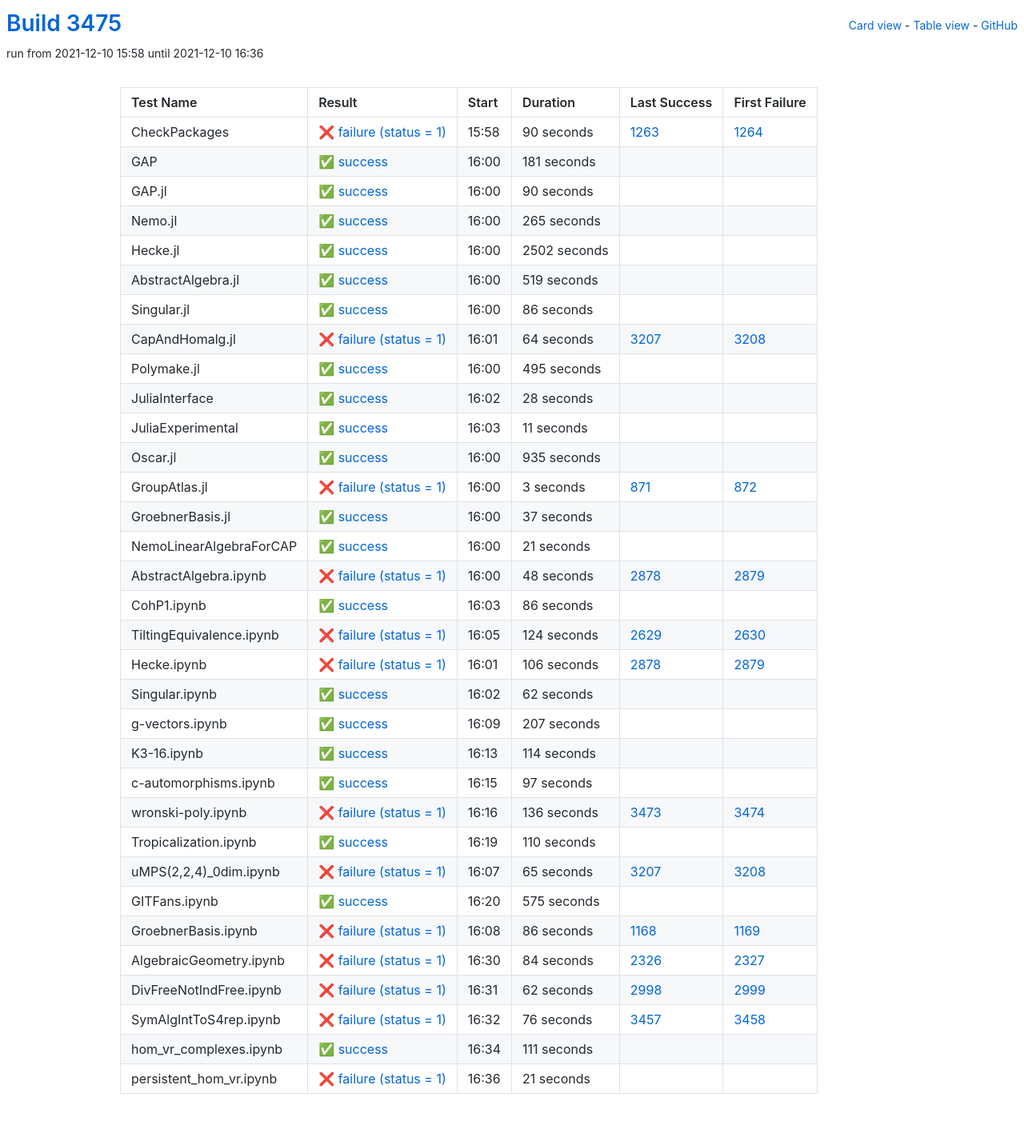
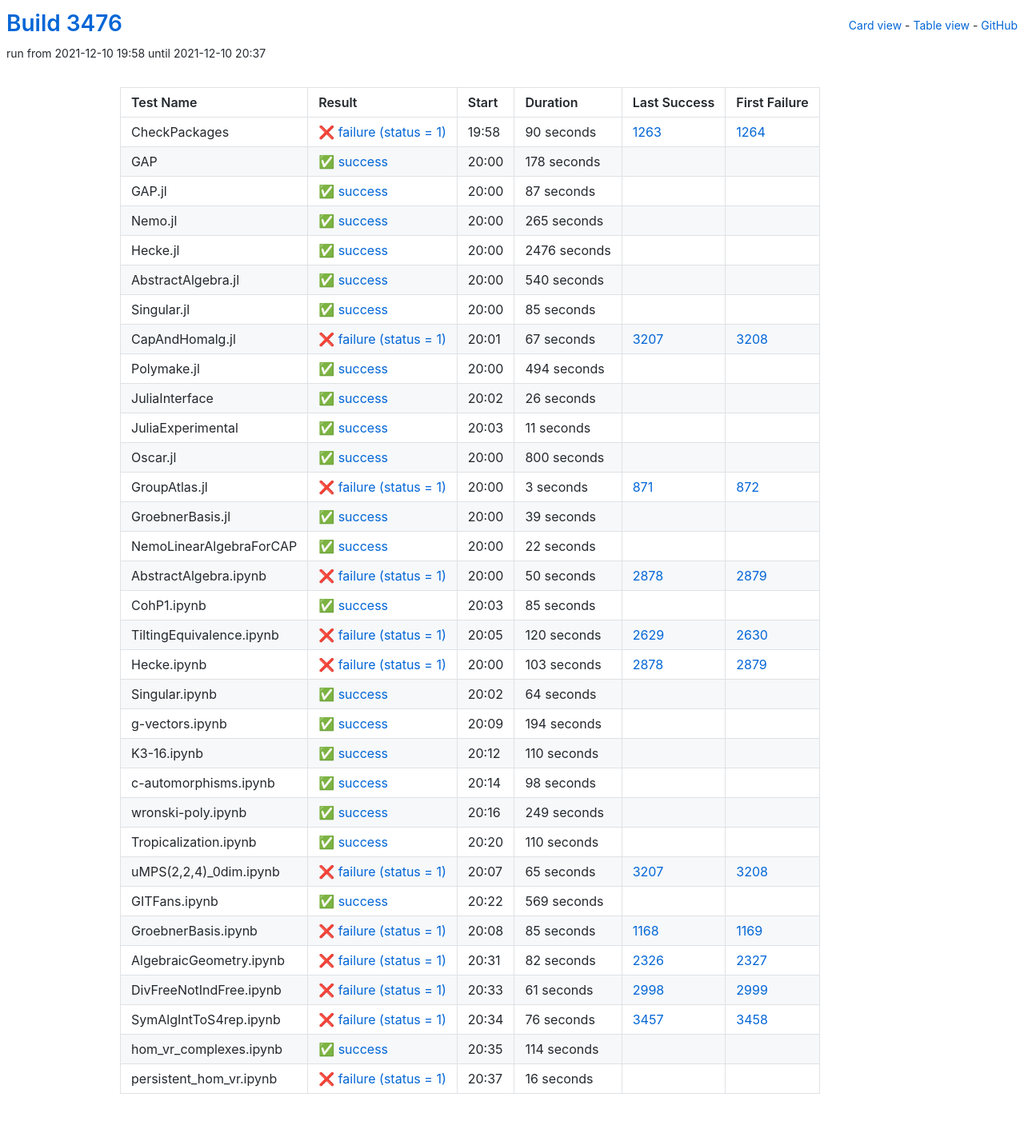
Before and after one commit to oscar-system/oscar-ci-status-stable, a Jekyll site: the page built from table.html, in a window 1280 px wide. Shown: the whole page at 80% size. Built offline with Jekyll 4.4.1, drawn with Linux system fonts in a browser that asks for light colours.

Commit message:
Build #3476

```diff
--- a/_data/ci.yml
+++ b/_data/ci.yml
@@ -1,6 +1,6 @@
 ---
-build: 3475
-build_url: https://oscarci.mathematik.uni-kl.de/job/oscar-stable/3475/
+build: 3476
+build_url: https://oscarci.mathematik.uni-kl.de/job/oscar-stable/3476/
 job: oscar-stable
 organization: oscar-system
 repo: oscar-ci-status-stable
@@ -8,8 +8,8 @@ repourl: https://github.com/oscar-system/oscar-ci-status-stable
 tests:
 - name: CheckPackages
   id: checkpackages
-  log: https://oscarci.mathematik.uni-kl.de/job/oscar-stable/3475/artifact/logs/build-3475/CheckPackages.log
-  start: 2021-12-10 15:58
+  log: https://oscarci.mathematik.uni-kl.de/job/oscar-stable/3476/artifact/logs/build-3476/CheckPackages.log
+  start: 2021-12-10 19:58
   success: false
   exitcode: 1
   status: failure
@@ -20,32 +20,32 @@ tests:
   first_failure_url: https://oscarci.mathematik.uni-kl.de/job/oscar-stable/1264/
 - name: GAP
   id: gap
-  log: https://oscarci.mathematik.uni-kl.de/job/oscar-stable/3475/artifact/logs/build-3475/GAP.log
-  start: 2021-12-10 16:00
+  log: https://oscarci.mathematik.uni-kl.de/job/oscar-stable/3476/artifact/logs/build-3476/GAP.log
+  start: 2021-12-10 20:00
   success: true
   exitcode: 0
   status: success
-  duration: 181
+  duration: 178
   last_success: false
   last_success_url:
   first_failure: false
   first_failure_url:
 - name: GAP.jl
   id: gap-jl
-  log: https://oscarci.mathematik.uni-kl.de/job/oscar-stable/3475/artifact/logs/build-3475/GAP.jl.log
-  start: 2021-12-10 16:00
+  log: https://oscarci.mathematik.uni-kl.de/job/oscar-stable/3476/artifact/logs/build-3476/GAP.jl.log
+  start: 2021-12-10 20:00
   success: true
   exitcode: 0
   status: success
-  duration: 90
+  duration: 87
   last_success: false
   last_success_url:
   first_failure: false
   first_failure_url:
 - name: Nemo.jl
   id: nemo-jl
-  log: https://oscarci.mathematik.uni-kl.de/job/oscar-stable/3475/artifact/logs/build-3475/Nemo.jl.log
-  start: 2021-12-10 16:00
+  log: https://oscarci.mathematik.uni-kl.de/job/oscar-stable/3476/artifact/logs/build-3476/Nemo.jl.log
+  start: 2021-12-10 20:00
   success: true
   exitcode: 0
   status: success
@@ -56,80 +56,80 @@ tests:
   first_failure_url:
 - name: Hecke.jl
   id: hecke-jl
-  log: https://oscarci.mathematik.uni-kl.de/job/oscar-stable/3475/artifact/logs/build-3475/Hecke.jl.log
-  start: 2021-12-10 16:00
+  log: https://oscarci.mathematik.uni-kl.de/job/oscar-stable/3476/artifact/logs/build-3476/Hecke.jl.log
+  start: 2021-12-10 20:00
   success: true
   exitcode: 0
   status: success
-  duration: 2502
+  duration: 2476
   last_success: false
   last_success_url:
   first_failure: false
   first_failure_url:
 - name: AbstractAlgebra.jl
   id: abstractalgebra-jl
-  log: https://oscarci.mathematik.uni-kl.de/job/oscar-stable/3475/artifact/logs/build-3475/AbstractAlgebra.jl.log
-  start: 2021-12-10 16:00
+  log: https://oscarci.mathematik.uni-kl.de/job/oscar-stable/3476/artifact/logs/build-3476/AbstractAlgebra.jl.log
+  start: 2021-12-10 20:00
   success: true
   exitcode: 0
   status: success
-  duration: 519
+  duration: 540
   last_success: false
   last_success_url:
   first_failure: false
   first_failure_url:
 - name: Singular.jl
   id: singular-jl
-  log: https://oscarci.mathematik.uni-kl.de/job/oscar-stable/3475/artifact/logs/build-3475/Singular.jl.log
-  start: 2021-12-10 16:00
+  log: https://oscarci.mathematik.uni-kl.de/job/oscar-stable/3476/artifact/logs/build-3476/Singular.jl.log
+  start: 2021-12-10 20:00
   success: true
   exitcode: 0
   status: success
-  duration: 86
+  duration: 85
   last_success: false
   last_success_url:
   first_failure: false
   first_failure_url:
 - name: CapAndHomalg.jl
   id: capandhomalg-jl
-  log: https://oscarci.mathematik.uni-kl.de/job/oscar-stable/3475/artifact/logs/build-3475/CapAndHomalg.jl.log
-  start: 2021-12-10 16:01
+  log: https://oscarci.mathematik.uni-kl.de/job/oscar-stable/3476/artifact/logs/build-3476/CapAndHomalg.jl.log
+  start: 2021-12-10 20:01
   success: false
   exitcode: 1
   status: failure
-  duration: 64
+  duration: 67
   last_success: 3207
   last_success_url: https://oscarci.mathematik.uni-kl.de/job/oscar-stable/3207/
   first_failure: 3208
   first_failure_url: https://oscarci.mathematik.uni-kl.de/job/oscar-stable/3208/
 - name: Polymake.jl
   id: polymake-jl
-  log: https://oscarci.mathematik.uni-kl.de/job/oscar-stable/3475/artifact/logs/build-3475/Polymake.jl.log
-  start: 2021-12-10 16:00
+  log: https://oscarci.mathematik.uni-kl.de/job/oscar-stable/3476/artifact/logs/build-3476/Polymake.jl.log
+  start: 2021-12-10 20:00
   success: true
   exitcode: 0
   status: success
-  duration: 495
+  duration: 494
   last_success: false
   last_success_url:
   first_failure: false
   first_failure_url:
 - name: JuliaInterface
   id: juliainterface
-  log: https://oscarci.mathematik.uni-kl.de/job/oscar-stable/3475/artifact/logs/build-3475/JuliaInterface.log
-  start: 2021-12-10 16:02
+  log: https://oscarci.mathematik.uni-kl.de/job/oscar-stable/3476/artifact/logs/build-3476/JuliaInterface.log
+  start: 2021-12-10 20:02
   success: true
   exitcode: 0
   status: success
-  duration: 28
+  duration: 26
   last_success: false
   last_success_url:
   first_failure: false
   first_failure_url:
 - name: JuliaExperimental
   id: juliaexperimental
-  log: https://oscarci.mathematik.uni-kl.de/job/oscar-stable/3475/artifact/logs/build-3475/JuliaExperimental.log
-  start: 2021-12-10 16:03
+  log: https://oscarci.mathematik.uni-kl.de/job/oscar-stable/3476/artifact/logs/build-3476/JuliaExperimental.log
+  start: 2021-12-10 20:03
   success: true
   exitcode: 0
   status: success
@@ -140,20 +140,20 @@ tests:
   first_failure_url:
 - name: Oscar.jl
   id: oscar-jl
-  log: https://oscarci.mathematik.uni-kl.de/job/oscar-stable/3475/artifact/logs/build-3475/Oscar.jl.log
-  start: 2021-12-10 16:00
+  log: https://oscarci.mathematik.uni-kl.de/job/oscar-stable/3476/artifact/logs/build-3476/Oscar.jl.log
+  start: 2021-12-10 20:00
   success: true
   exitcode: 0
   status: success
-  duration: 935
+  duration: 800
   last_success: false
   last_success_url:
   first_failure: false
   first_failure_url:
 - name: GroupAtlas.jl
   id: groupatlas-jl
-  log: https://oscarci.mathematik.uni-kl.de/job/oscar-stable/3475/artifact/logs/build-3475/GroupAtlas.jl.log
-  start: 2021-12-10 16:00
+  log: https://oscarci.mathematik.uni-kl.de/job/oscar-stable/3476/artifact/logs/build-3476/GroupAtlas.jl.log
+  start: 2021-12-10 20:00
   success: false
   exitcode: 1
   status: failure
@@ -164,140 +164,140 @@ tests:
   first_failure_url: https://oscarci.mathematik.uni-kl.de/job/oscar-stable/872/
 - name: GroebnerBasis.jl
   id: groebnerbasis-jl
-  log: https://oscarci.mathematik.uni-kl.de/job/oscar-stable/3475/artifact/logs/build-3475/GroebnerBasis.jl.log
-  start: 2021-12-10 16:00
+  log: https://oscarci.mathematik.uni-kl.de/job/oscar-stable/3476/artifact/logs/build-3476/GroebnerBasis.jl.log
+  start: 2021-12-10 20:00
   success: true
   exitcode: 0
   status: success
-  duration: 37
+  duration: 39
   last_success: false
   last_success_url:
   first_failure: false
   first_failure_url:
 - name: NemoLinearAlgebraForCAP
   id: nemolinearalgebraforcap
-  log: https://oscarci.mathematik.uni-kl.de/job/oscar-stable/3475/artifact/logs/build-3475/NemoLinearAlgebraForCAP.log
-  start: 2021-12-10 16:00
+  log: https://oscarci.mathematik.uni-kl.de/job/oscar-stable/3476/artifact/logs/build-3476/NemoLinearAlgebraForCAP.log
+  start: 2021-12-10 20:00
   success: true
   exitcode: 0
   status: success
-  duration: 21
+  duration: 22
   last_success: false
   last_success_url:
   first_failure: false
   first_failure_url:
 - name: AbstractAlgebra.ipynb
   id: abstractalgebra-ipynb
-  log: https://oscarci.mathematik.uni-kl.de/job/oscar-stable/3475/artifact/logs/build-3475/AbstractAlgebra.ipynb.log
-  start: 2021-12-10 16:00
+  log: https://oscarci.mathematik.uni-kl.de/job/oscar-stable/3476/artifact/logs/build-3476/AbstractAlgebra.ipynb.log
+  start: 2021-12-10 20:00
   success: false
   exitcode: 1
   status: failure
-  duration: 48
+  duration: 50
   last_success: 2878
   last_success_url: https://oscarci.mathematik.uni-kl.de/job/oscar-stable/2878/
   first_failure: 2879
   first_failure_url: https://oscarci.mathematik.uni-kl.de/job/oscar-stable/2879/
 - name: CohP1.ipynb
   id: cohp1-ipynb
-  log: https://oscarci.mathematik.uni-kl.de/job/oscar-stable/3475/artifact/logs/build-3475/CohP1.ipynb.log
-  start: 2021-12-10 16:03
+  log: https://oscarci.mathematik.uni-kl.de/job/oscar-stable/3476/artifact/logs/build-3476/CohP1.ipynb.log
+  start: 2021-12-10 20:03
   success: true
   exitcode: 0
   status: success
-  duration: 86
+  duration: 85
   last_success: false
   last_success_url:
   first_failure: false
   first_failure_url:
 - name: TiltingEquivalence.ipynb
   id: tiltingequivalence-ipynb
-  log: https://oscarci.mathematik.uni-kl.de/job/oscar-stable/3475/artifact/logs/build-3475/TiltingEquivalence.ipynb.log
-  start: 2021-12-10 16:05
+  log: https://oscarci.mathematik.uni-kl.de/job/oscar-stable/3476/artifact/logs/build-3476/TiltingEquivalence.ipynb.log
+  start: 2021-12-10 20:05
   success: false
   exitcode: 1
   status: failure
-  duration: 124
+  duration: 120
   last_success: 2629
   last_success_url: https://oscarci.mathematik.uni-kl.de/job/oscar-stable/2629/
   first_failure: 2630
   first_failure_url: https://oscarci.mathematik.uni-kl.de/job/oscar-stable/2630/
 - name: Hecke.ipynb
   id: hecke-ipynb
-  log: https://oscarci.mathematik.uni-kl.de/job/oscar-stable/3475/artifact/logs/build-3475/Hecke.ipynb.log
-  start: 2021-12-10 16:01
+  log: https://oscarci.mathematik.uni-kl.de/job/oscar-stable/3476/artifact/logs/build-3476/Hecke.ipynb.log
+  start: 2021-12-10 20:00
   success: false
   exitcode: 1
   status: failure
-  duration: 106
+  duration: 103
   last_success: 2878
   last_success_url: https://oscarci.mathematik.uni-kl.de/job/oscar-stable/2878/
   first_failure: 2879
   first_failure_url: https://oscarci.mathematik.uni-kl.de/job/oscar-stable/2879/
 - name: Singular.ipynb
   id: singular-ipynb
-  log: https://oscarci.mathematik.uni-kl.de/job/oscar-stable/3475/artifact/logs/build-3475/Singular.ipynb.log
-  start: 2021-12-10 16:02
+  log: https://oscarci.mathematik.uni-kl.de/job/oscar-stable/3476/artifact/logs/build-3476/Singular.ipynb.log
+  start: 2021-12-10 20:02
   success: true
   exitcode: 0
   status: success
-  duration: 62
+  duration: 64
   last_success: false
   last_success_url:
   first_failure: false
   first_failure_url:
 - name: g-vectors.ipynb
   id: g-vectors-ipynb
-  log: https://oscarci.mathematik.uni-kl.de/job/oscar-stable/3475/artifact/logs/build-3475/g-vectors.ipynb.log
-  start: 2021-12-10 16:09
+  log: https://oscarci.mathematik.uni-kl.de/job/oscar-stable/3476/artifact/logs/build-3476/g-vectors.ipynb.log
+  start: 2021-12-10 20:09
   success: true
   exitcode: 0
   status: success
-  duration: 207
+  duration: 194
   last_success: false
   last_success_url:
   first_failure: false
   first_failure_url:
 - name: K3-16.ipynb
   id: k3-16-ipynb
-  log: https://oscarci.mathematik.uni-kl.de/job/oscar-stable/3475/artifact/logs/build-3475/K3-16.ipynb.log
-  start: 2021-12-10 16:13
+  log: https://oscarci.mathematik.uni-kl.de/job/oscar-stable/3476/artifact/logs/build-3476/K3-16.ipynb.log
+  start: 2021-12-10 20:12
   success: true
   exitcode: 0
   status: success
-  duration: 114
+  duration: 110
   last_success: false
   last_success_url:
   first_failure: false
   first_failure_url:
 - name: c-automorphisms.ipynb
   id: c-automorphisms-ipynb
-  log: https://oscarci.mathematik.uni-kl.de/job/oscar-stable/3475/artifact/logs/build-3475/c-automorphisms.ipynb.log
-  start: 2021-12-10 16:15
+  log: https://oscarci.mathematik.uni-kl.de/job/oscar-stable/3476/artifact/logs/build-3476/c-automorphisms.ipynb.log
+  start: 2021-12-10 20:14
   success: true
   exitcode: 0
   status: success
-  duration: 97
+  duration: 98
   last_success: false
   last_success_url:
   first_failure: false
   first_failure_url:
 - name: wronski-poly.ipynb
   id: wronski-poly-ipynb
-  log: https://oscarci.mathematik.uni-kl.de/job/oscar-stable/3475/artifact/logs/build-3475/wronski-poly.ipynb.log
-  start: 2021-12-10 16:16
-  success: false
-  exitcode: 1
-  status: failure
-  duration: 136
-  last_success: 3473
-  last_success_url: https://oscarci.mathematik.uni-kl.de/job/oscar-stable/3473/
-  first_failure: 3474
-  first_failure_url: https://oscarci.mathematik.uni-kl.de/job/oscar-stable/3474/
+  log: https://oscarci.mathematik.uni-kl.de/job/oscar-stable/3476/artifact/logs/build-3476/wronski-poly.ipynb.log
+  start: 2021-12-10 20:16
+  success: true
+  exitcode: 0
+  status: success
+  duration: 249
+  last_success: false
+  last_success_url:
+  first_failure: false
+  first_failure_url:
 - name: Tropicalization.ipynb
   id: tropicalization-ipynb
-  log: https://oscarci.mathematik.uni-kl.de/job/oscar-stable/3475/artifact/logs/build-3475/Tropicalization.ipynb.log
-  start: 2021-12-10 16:19
+  log: https://oscarci.mathematik.uni-kl.de/job/oscar-stable/3476/artifact/logs/build-3476/Tropicalization.ipynb.log
+  start: 2021-12-10 20:20
   success: true
   exitcode: 0
   status: success
@@ -308,8 +308,8 @@ tests:
   first_failure_url:
 - name: uMPS(2,2,4)_0dim.ipynb
   id: umps-2-2-4-0dim-ipynb
-  log: https://oscarci.mathematik.uni-kl.de/job/oscar-stable/3475/artifact/logs/build-3475/uMPS-2-2-4-_0dim.ipynb.log
-  start: 2021-12-10 16:07
+  log: https://oscarci.mathematik.uni-kl.de/job/oscar-stable/3476/artifact/logs/build-3476/uMPS-2-2-4-_0dim.ipynb.log
+  start: 2021-12-10 20:07
   success: false
   exitcode: 1
   status: failure
@@ -320,56 +320,56 @@ tests:
   first_failure_url: https://oscarci.mathematik.uni-kl.de/job/oscar-stable/3208/
 - name: GITFans.ipynb
   id: gitfans-ipynb
-  log: https://oscarci.mathematik.uni-kl.de/job/oscar-stable/3475/artifact/logs/build-3475/GITFans.ipynb.log
-  start: 2021-12-10 16:20
+  log: https://oscarci.mathematik.uni-kl.de/job/oscar-stable/3476/artifact/logs/build-3476/GITFans.ipynb.log
+  start: 2021-12-10 20:22
   success: true
   exitcode: 0
   status: success
-  duration: 575
+  duration: 569
   last_success: false
   last_success_url:
   first_failure: false
   first_failure_url:
 - name: GroebnerBasis.ipynb
   id: groebnerbasis-ipynb
-  log: https://oscarci.mathematik.uni-kl.de/job/oscar-stable/3475/artifact/logs/build-3475/GroebnerBasis.ipynb.log
-  start: 2021-12-10 16:08
+  log: https://oscarci.mathematik.uni-kl.de/job/oscar-stable/3476/artifact/logs/build-3476/GroebnerBasis.ipynb.log
+  start: 2021-12-10 20:08
   success: false
   exitcode: 1
   status: failure
-  duration: 86
+  duration: 85
   last_success: 1168
   last_success_url: https://oscarci.mathematik.uni-kl.de/job/oscar-stable/1168/
   first_failure: 1169
   first_failure_url: https://oscarci.mathematik.uni-kl.de/job/oscar-stable/1169/
 - name: AlgebraicGeometry.ipynb
   id: algebraicgeometry-ipynb
-  log: https://oscarci.mathematik.uni-kl.de/job/oscar-stable/3475/artifact/logs/build-3475/AlgebraicGeometry.ipynb.log
-  start: 2021-12-10 16:30
+  log: https://oscarci.mathematik.uni-kl.de/job/oscar-stable/3476/artifact/logs/build-3476/AlgebraicGeometry.ipynb.log
+  start: 2021-12-10 20:31
   success: false
   exitcode: 1
   status: failure
-  duration: 84
+  duration: 82
   last_success: 2326
   last_success_url: https://oscarci.mathematik.uni-kl.de/job/oscar-stable/2326/
   first_failure: 2327
   first_failure_url: https://oscarci.mathematik.uni-kl.de/job/oscar-stable/2327/
 - name: DivFreeNotIndFree.ipynb
   id: divfreenotindfree-ipynb
-  log: https://oscarci.mathematik.uni-kl.de/job/oscar-stable/3475/artifact/logs/build-3475/DivFreeNotIndFree.ipynb.log
-  start: 2021-12-10 16:31
+  log: https://oscarci.mathematik.uni-kl.de/job/oscar-stable/3476/artifact/logs/build-3476/DivFreeNotIndFree.ipynb.log
+  start: 2021-12-10 20:33
   success: false
   exitcode: 1
   status: failure
-  duration: 62
+  duration: 61
   last_success: 2998
   last_success_url: https://oscarci.mathematik.uni-kl.de/job/oscar-stable/2998/
   first_failure: 2999
   first_failure_url: https://oscarci.mathematik.uni-kl.de/job/oscar-stable/2999/
 - name: SymAlgIntToS4rep.ipynb
   id: symalginttos4rep-ipynb
-  log: https://oscarci.mathematik.uni-kl.de/job/oscar-stable/3475/artifact/logs/build-3475/SymAlgIntToS4rep.ipynb.log
-  start: 2021-12-10 16:32
+  log: https://oscarci.mathematik.uni-kl.de/job/oscar-stable/3476/artifact/logs/build-3476/SymAlgIntToS4rep.ipynb.log
+  start: 2021-12-10 20:34
   success: false
   exitcode: 1
   status: failure
@@ -380,24 +380,24 @@ tests:
   first_failure_url: https://oscarci.mathematik.uni-kl.de/job/oscar-stable/3458/
 - name: hom_vr_complexes.ipynb
   id: hom-vr-complexes-ipynb
-  log: https://oscarci.mathematik.uni-kl.de/job/oscar-stable/3475/artifact/logs/build-3475/hom_vr_complexes.ipynb.log
-  start: 2021-12-10 16:34
+  log: https://oscarci.mathematik.uni-kl.de/job/oscar-stable/3476/artifact/logs/build-3476/hom_vr_complexes.ipynb.log
+  start: 2021-12-10 20:35
   success: true
   exitcode: 0
   status: success
-  duration: 111
+  duration: 114
   last_success: false
   last_success_url:
   first_failure: false
   first_failure_url:
 - name: persistent_hom_vr.ipynb
   id: persistent-hom-vr-ipynb
-  log: https://oscarci.mathematik.uni-kl.de/job/oscar-stable/3475/artifact/logs/build-3475/persistent_hom_vr.ipynb.log
-  start: 2021-12-10 16:36
+  log: https://oscarci.mathematik.uni-kl.de/job/oscar-stable/3476/artifact/logs/build-3476/persistent_hom_vr.ipynb.log
+  start: 2021-12-10 20:37
   success: false
   exitcode: 1
   status: failure
-  duration: 21
+  duration: 16
   last_success: false
   last_success_url:
   first_failure: false
```
Also changed, not shown: README.md.
